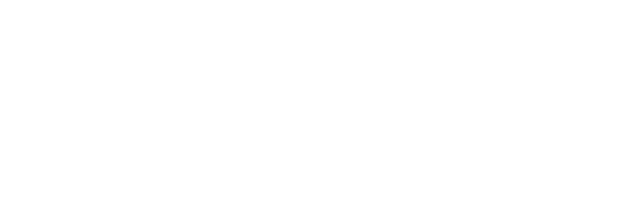
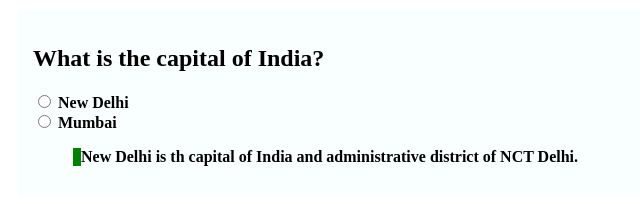
Before and after one commit to acciojob/trivia-Bhupendra8896, a website: page main.html in a window 1280 px wide. Shown: the whole page, without its empty margins (0-640 px from the left). Drawn offline with Linux system fonts and the light colour scheme.

Commit message:
created a submission

```diff
--- a/main.html
+++ b/main.html
@@ -11,6 +11,16 @@
     <script type="text/javascript" src="./script.js">
 </script>
 
+<div>
+	<h2>What is the capital of India?</h2>
+<form>
+	<input type="radio" name="state" value="New Delhi">
+<label for="">New Delhi</label> <br>
+<input type="radio" name="state" value="Mumbai">
+<label for="">Mumbai</label>
+<blockquote> New Delhi is th capital of India and administrative district of NCT Delhi.</blockquote>
+</form>
+</div>
 </body>
 
 </html>
--- a/styles.css
+++ b/styles.css
@@ -1,2 +1,13 @@
 
 /* Your CSS Code here. */
+div{max-width: 600px;
+margin: 10px;
+padding: 15px;
+
+background-color: #f8fffe;
+font-weight: bold
+
+}
+blockquote{
+	border-left: 8px solid green;
+}
```
